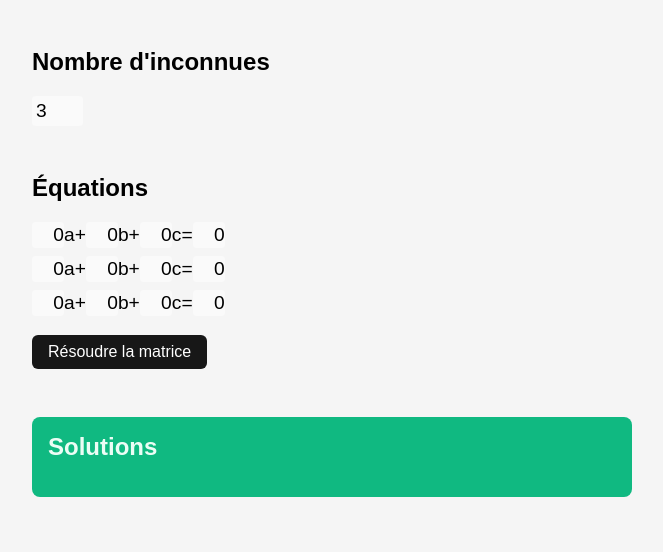
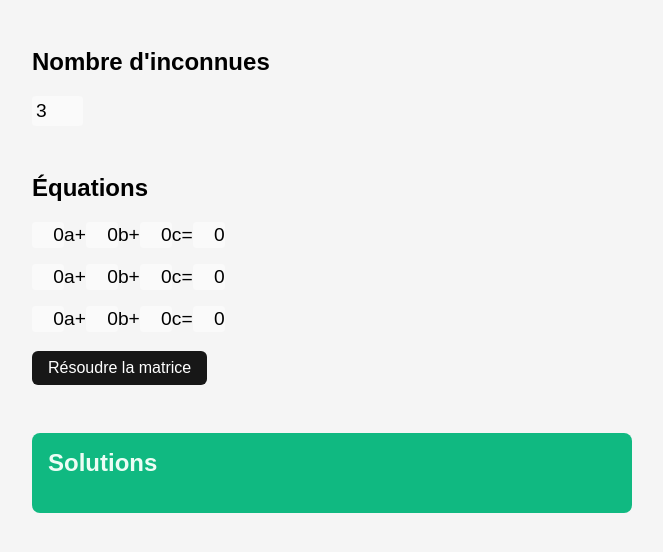
Before and after one commit to MatthieuMarchand/matrix-resolution, a Vue app: page / in a window 1280 px wide. Shown: the top 552 px of the page, without its empty margins (308-971 px from the left). Built offline with nearby package versions, Linux system fonts and the light colour scheme; the HTML template or start-up script is replaced by a standard one.

Commit message:
:lipstick: Handle overflow

```diff
--- a/src/App.vue
+++ b/src/App.vue
@@ -102,12 +102,21 @@ button {
 
 .matrice {
   font-size: 1.2rem;
+  overflow: auto;
 
   input {
     padding: 2px 0px;
     width: 3ch;
     min-width: 0;
     text-align: right;
+  }
+
+  li {
+    white-space: nowrap;
+
+    & + li {
+      margin-top: 1rem;
+    }
   }
 }
 
```
